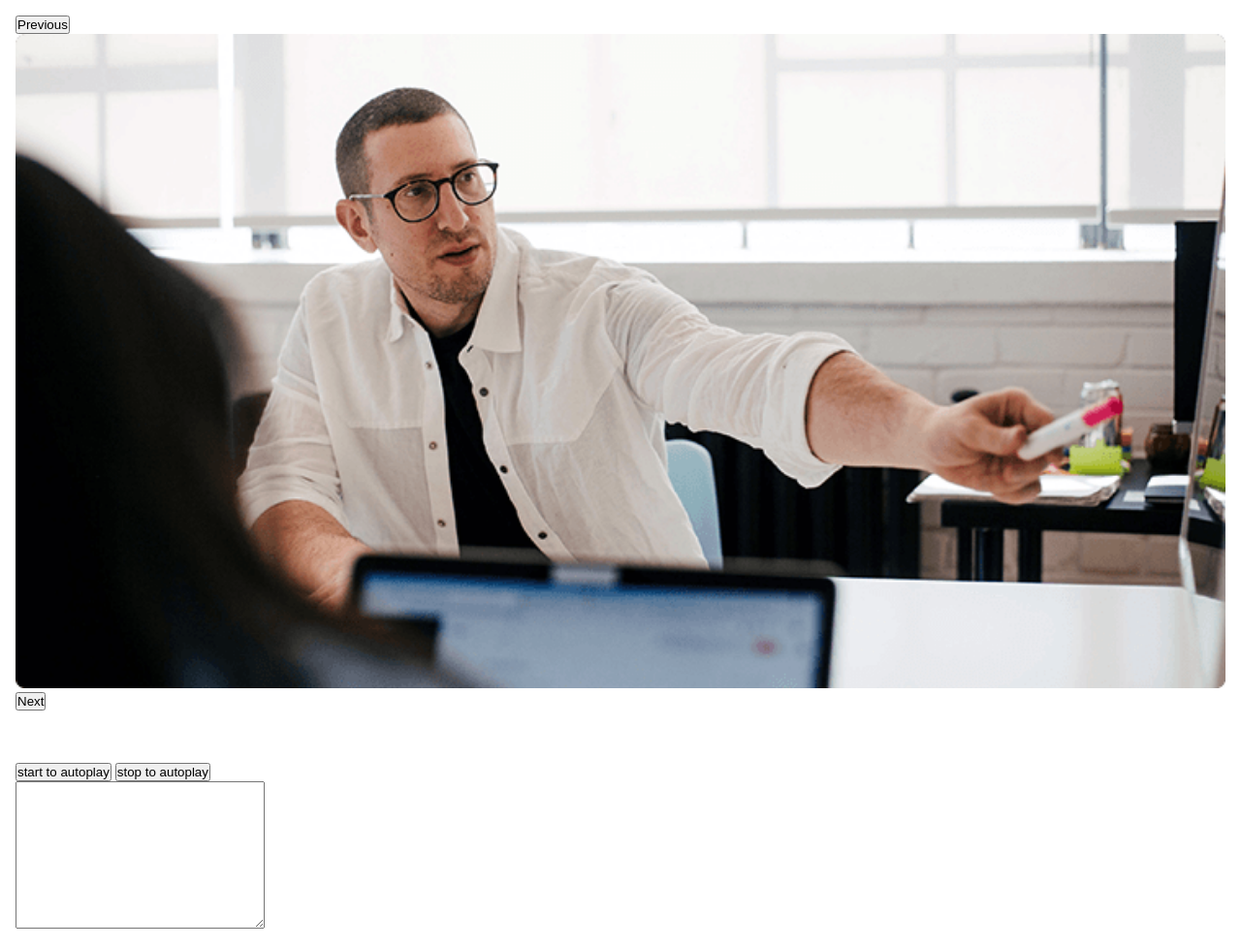
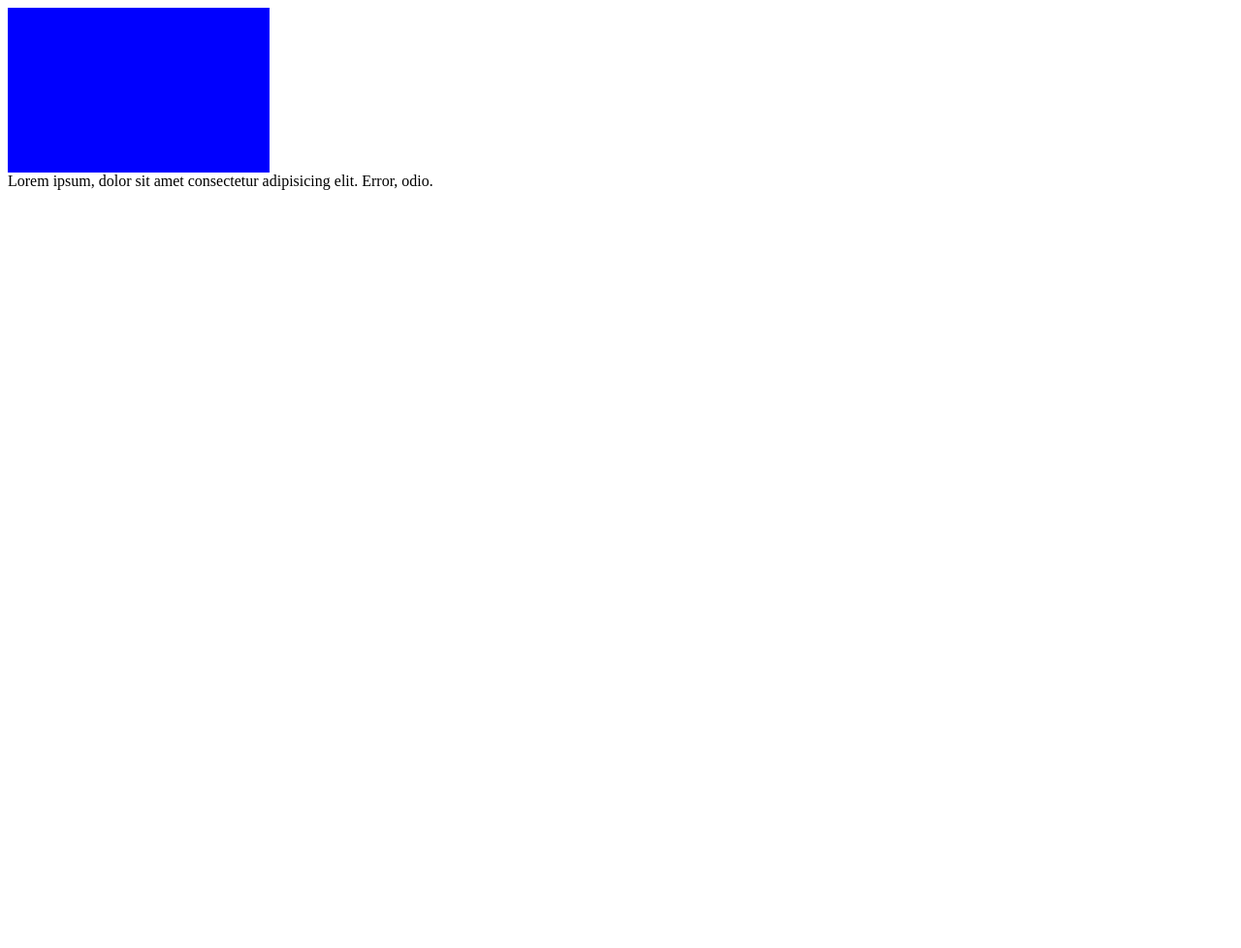
Before and after one commit to masudrana2779/javascript-test, a plain HTML site: page index.html in a window 1280 px wide. Shown: the whole page at 97% size. After the commit the page ends 800 px from the top, so only its background shows below. Drawn offline with Linux system fonts and the light colour scheme.

Commit message:
task - 13

```diff
--- a/index.html
+++ b/index.html
@@ -4,35 +4,31 @@
     <meta charset="UTF-8" />
     <meta name="viewport" content="width=device-width, initial-scale=1.0" />
     <title>Document</title>
+    <style>
+      .div {
+        width: 250px;
+        height: 150px;
+        background: #00f;
+        padding: 10px;
+        color: aliceblue;
+        animation: mymove 1s infinite;
+      }
 
-    <style>
-      * {
-        margin: 0;
-        padding: 0;
-      }
-      body {
-        padding: 16px;
-      }
-      img {
-        width: 100%;
+      @keyframes mymove {
+        from {
+          left: 0px;
+        }
+        to {
+          left: 200px;
+        }
       }
     </style>
   </head>
   <body>
-    <div class="">
-      <button onclick="prev()">Previous</button>
-      <img id="img" src="./img/post_img_1.png" alt="" />
-      <button onclick="next()">Next</button>
+    <div class="div"></div>
+    <div class="text" draggable="true">
+      Lorem ipsum, dolor sit amet consectetur adipisicing elit. Error, odio.
     </div>
-    <div class="">
-      <br />
-      <br />
-      <br />
-      <button onclick="autoplay()">start to autoplay</button>
-      <button onclick="stopAutoplay()">stop to autoplay</button>
-    </div>
-    <textarea name="" id="test" cols="30" rows="10"></textarea>
-
     <script src="./main.js"></script>
   </body>
 </html>
--- a/main.js
+++ b/main.js
@@ -1,47 +1,29 @@
-var photos = [
-  "./img/post_img_1.png",
-  "./img/post_img_2.png",
-  "./img/post_img_3.png",
-];
-var imgTag = document.getElementById("img");
-
-var count = 0;
-
-function prev() {
-  count--;
-  if (count < 0) {
-    count = photos.length - 1;
-    imgTag.src = photos[count];
-  } else {
-    imgTag.src = photos[count];
-  }
-}
-
-function next() {
-  count++;
-  if (count >= photos.length) {
-    count = 0;
-    imgTag.src = photos[count];
-  } else {
-    imgTag.src = photos[count];
-  }
-}
-
-var go;
-function autoplay() {
-  go = setInterval(() => {
-    next();
-  }, 3000);
-}
-
-function stopAutoplay() {
-    clearInterval(go);
-}
+// dragstart
+// dragend
+// drag
+// dragenter
+// dragleave
+// dragover
+// drop
 
 
-var textarea = document.getElementById('test');
+const box = document.querySelector(".div");
+const p = document.querySelector(".text");
 
-textarea.addEventListener('keydown', (e) => {
-  console.log('keydown = ' + e.key);
-  console.log(e);
+p.addEventListener("dragstart", function (e) {
+  e.dataTransfer.setData("Text", e.target.className);
 });
+
+box.addEventListener("dragover", function (e) {
+  e.preventDefault();
+});
+
+box.addEventListener("drop", function (e) {
+  let id = e.dataTransfer.getData("Text");
+  box.appendChild(document.getElementsByClassName(id)[0]);
+  e.preventDefault();
+});
+
+box.addEventListener("dragend", function (e) {
+  e.target.style.fontSize = "20px";
+});
```
